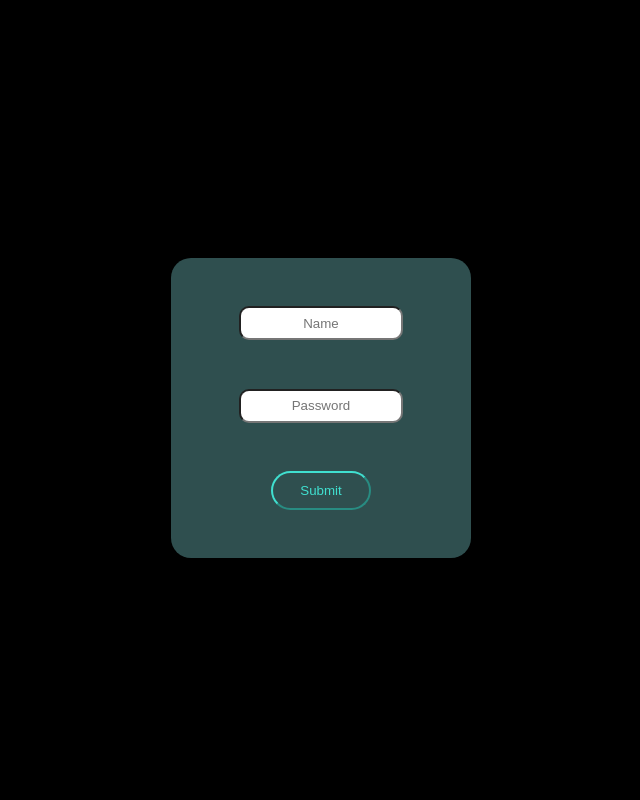
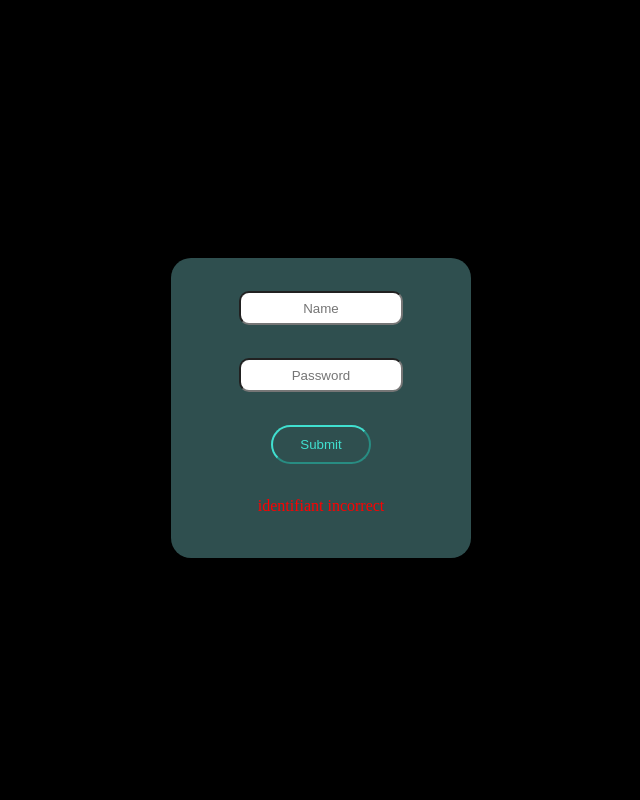
Before and after one commit to Mathis-Pain/graphQl, a plain HTML site: page index.html in a window 1280 px wide. Both pictures are taken after typing "Sample", "Sample123" into the empty fields and a click on the button "Submit". Shown: the top 800 px of the page, without its empty margins (315-955 px from the left). Drawn offline with Linux system fonts and the light colour scheme; no server answers.

Commit message:
Fix: error message from form

```diff
--- a/index.html
+++ b/index.html
@@ -15,6 +15,7 @@
       <input type="text" name="name" placeholder="Name">
       <input type="password" name="password" placeholder="Password">
       <button type="submit">Submit</button>
+      <div id="error-message" style="color: red; display: none; margin-bottom: 10px;"></div>
     </form>
   </div>
   <div class="home">
--- a/utils/connection.js
+++ b/utils/connection.js
@@ -6,11 +6,17 @@ import {form} from '../app.js';
 export async function connection() {
   const pseudo = document.querySelector('[name="name"]').value;
   const password = document.querySelector('[name="password"]').value;
+  const errorDisplay = document.getElementById('error-message');
+
+  if (errorDisplay) {
+    errorDisplay.style.display = 'none';
+    errorDisplay.textContent = '';
+  }
 
   try {
     const token = await getToken(pseudo, password);
     form.reset();
-    if (!token) throw new Error('Token non reçu');
+    if (!token) throw new Error('identifiant incorrect');
     sessionStorage.setItem('jwt', token);
     console.log('Token stocké :', token);
 
@@ -57,5 +63,9 @@ export async function connection() {
     }
   } catch (error) {
     console.error('Erreur :', error);
+    if (errorDisplay) {
+      errorDisplay.textContent = error.message; // On affiche le message d'erreur
+      errorDisplay.style.display = 'block'; // On rend l'élément visible
+    }
   }
 }
```
